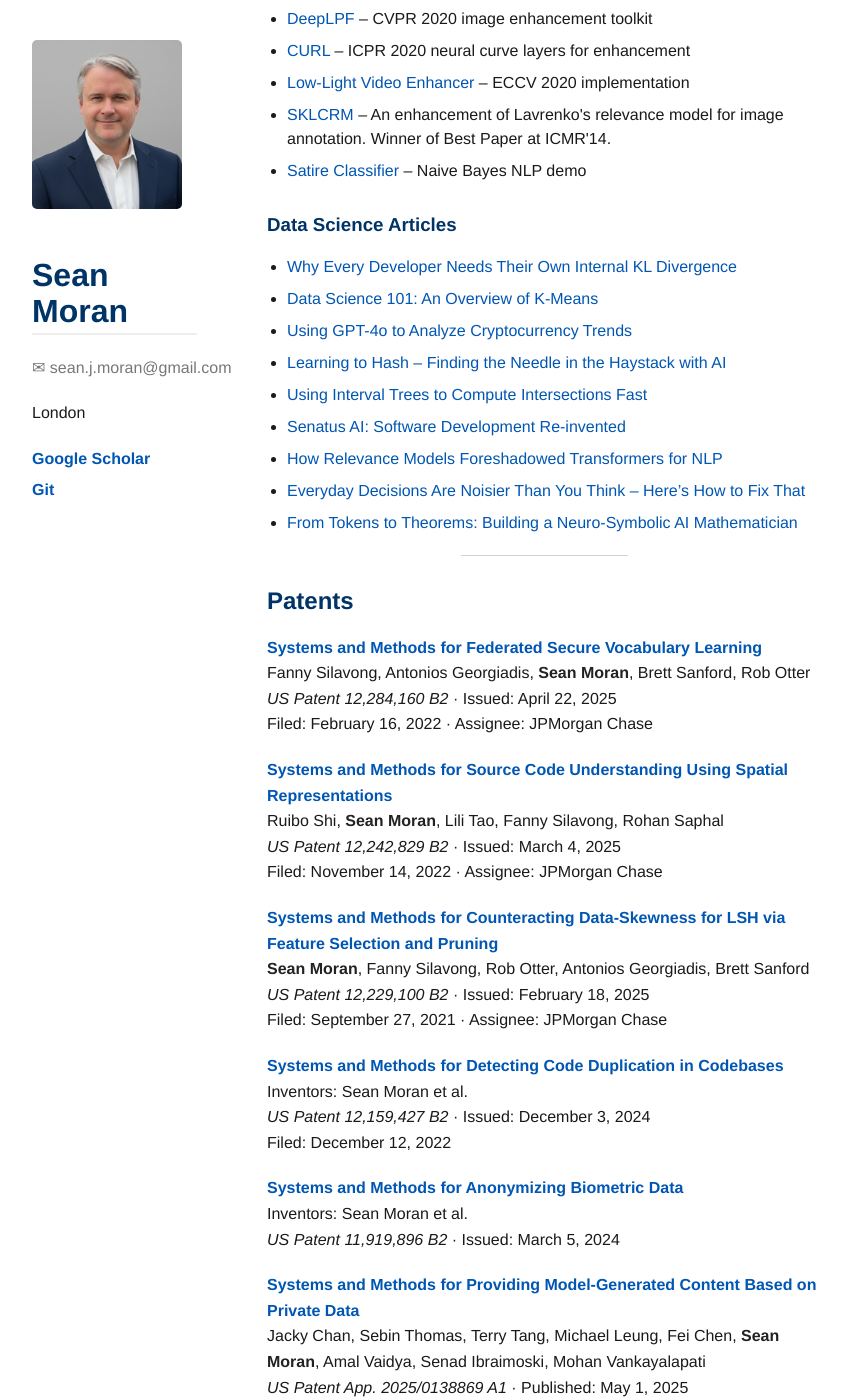
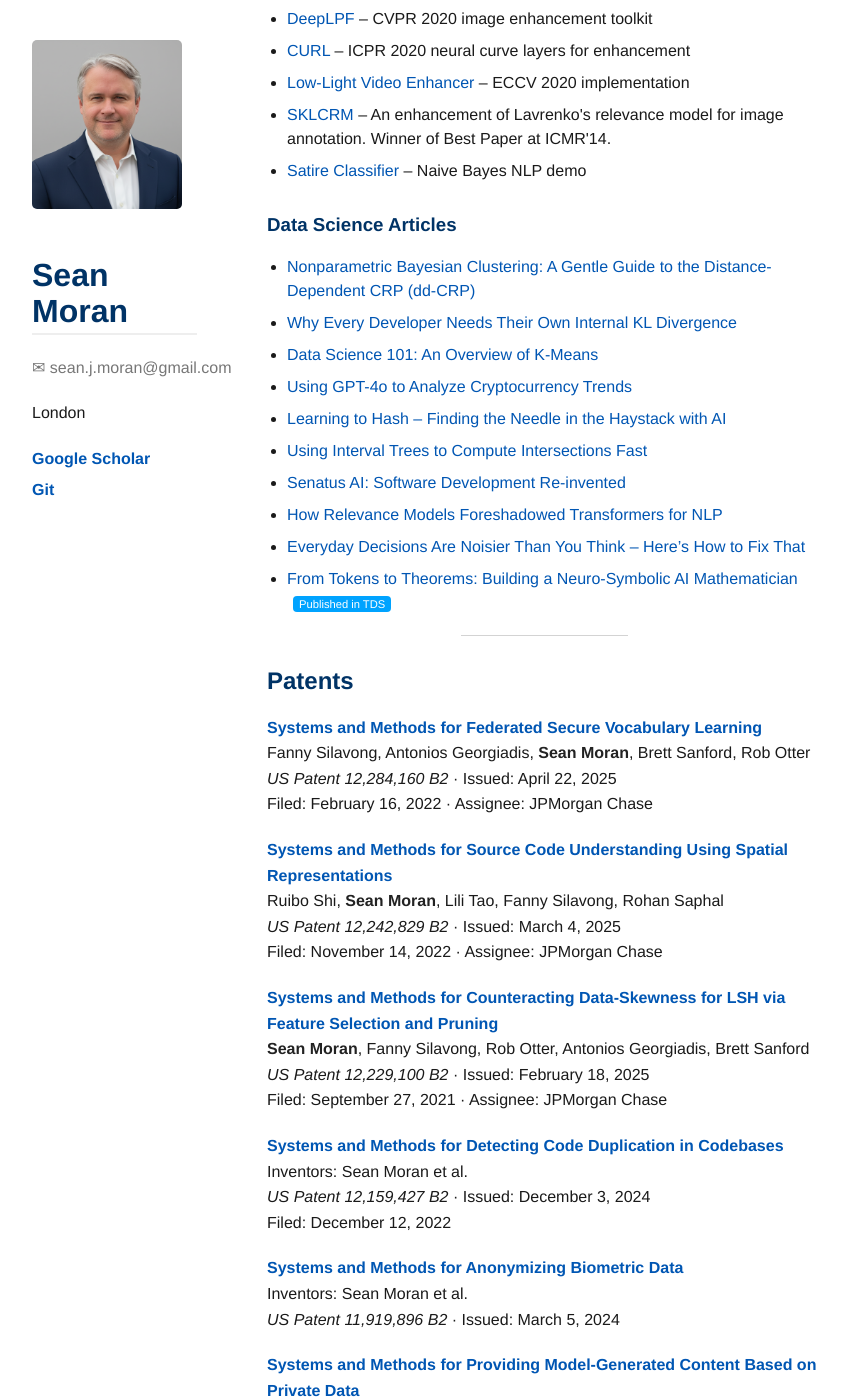
Before and after one commit to sjmoran/sjmoran.github.io, a Jekyll site: the page built from index.md, in a window 1280 px wide and 1400 px high, scrolled down 681 px. Shown: the whole window, without its empty margins (8-855 px from the left). Built offline with Jekyll 4.4.1, drawn with Linux system fonts in a browser that asks for light colours.

Commit message:
Update side-projects.html

```diff
--- a/_includes/side-projects.html
+++ b/_includes/side-projects.html
@@ -17,6 +17,7 @@
 
 <h3>Data Science Articles</h3>
 <ul>
+  <li><a href="https://medium.com/@sean.j.moran/nonparametric-clustering-of-deep-neural-embeddings-a-gentle-guide-to-the-distance-dependent-crp-d104d5c5b05a">Nonparametric Bayesian Clustering: A Gentle Guide to the Distance-Dependent CRP (dd-CRP)</a></li>
   <li><a href="https://medium.com/@sean.j.moran/why-every-developer-needs-their-own-internal-kl-divergence-c4c3ad42667f">Why Every Developer Needs Their Own Internal KL Divergence</a></li>
   <li><a href="https://medium.com/@sean.j.moran/data-science-101-an-overview-of-k-means-64afa2717885">Data Science 101: An Overview of K-Means</a></li>
   <li><a href="https://medium.com/@sean.j.moran/i-used-gpt4o-to-analyse-the-cryptocurrency-market-these-are-my-lessons-learnt-1429d0d9eea0">Using GPT-4o to Analyze Cryptocurrency Trends</a></li>
@@ -25,6 +26,23 @@
   <li><a href="https://www.jpmorgan.com/technology/technology-blog/senatus-ai">Senatus AI: Software Development Re-invented</a></li>
   <li><a href="https://medium.com/@sean.j.moran/how-relevance-models-foreshadowed-transformers-for-nlp-2d2250d7fb10">How Relevance Models Foreshadowed Transformers for NLP</a></li>
   <li><a href="https://medium.com/@sean.j.moran/everyday-decisions-are-noisier-than-you-think-heres-how-to-fix-that-3a99dfaa8f59">Everyday Decisions Are Noisier Than You Think – Here’s How to Fix That</a></li>
-  <li><a href="https://towardsdatascience.com/from-tokens-to-theorems-building-a-neuro-symbolic-ai-mathematician/">From Tokens to Theorems: Building a Neuro-Symbolic AI Mathematician</a></li>
+  <li>
+  <a href="https://towardsdatascience.com/from-tokens-to-theorems-building-a-neuro-symbolic-ai-mathematician/">
+    From Tokens to Theorems: Building a Neuro-Symbolic AI Mathematician
+  </a>
+  <span class="badge-tds">Published in TDS</span>
+  </li>
 </ul>
 <hr>
+<style>
+  /* existing CSS… */
+
+  .badge-tds {
+    background: #00a3ff;
+    color: white;
+    padding: 2px 6px;
+    border-radius: 4px;
+    font-size: 0.7rem;
+    margin-left: 6px;
+  }
+</style>
```
